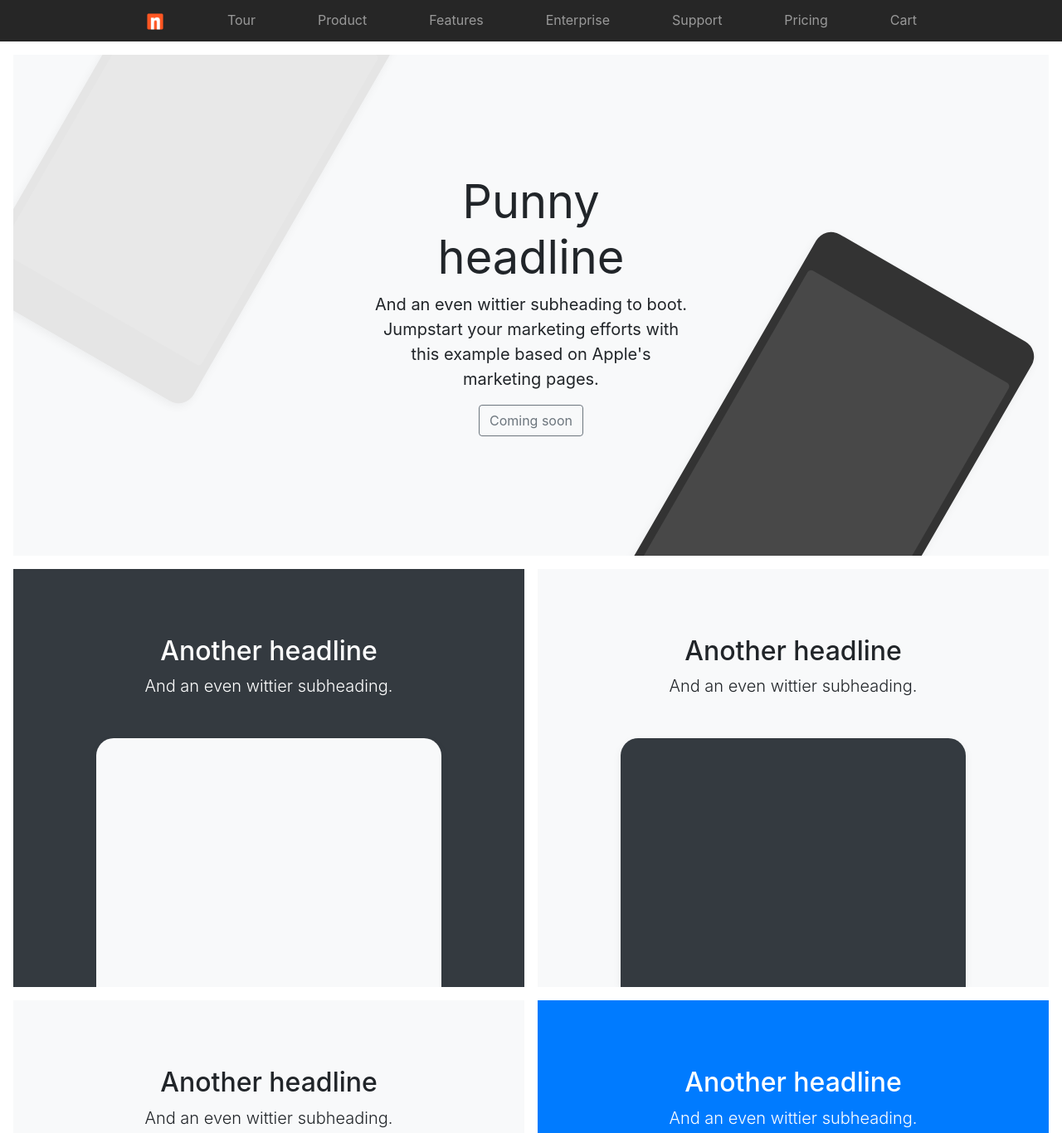
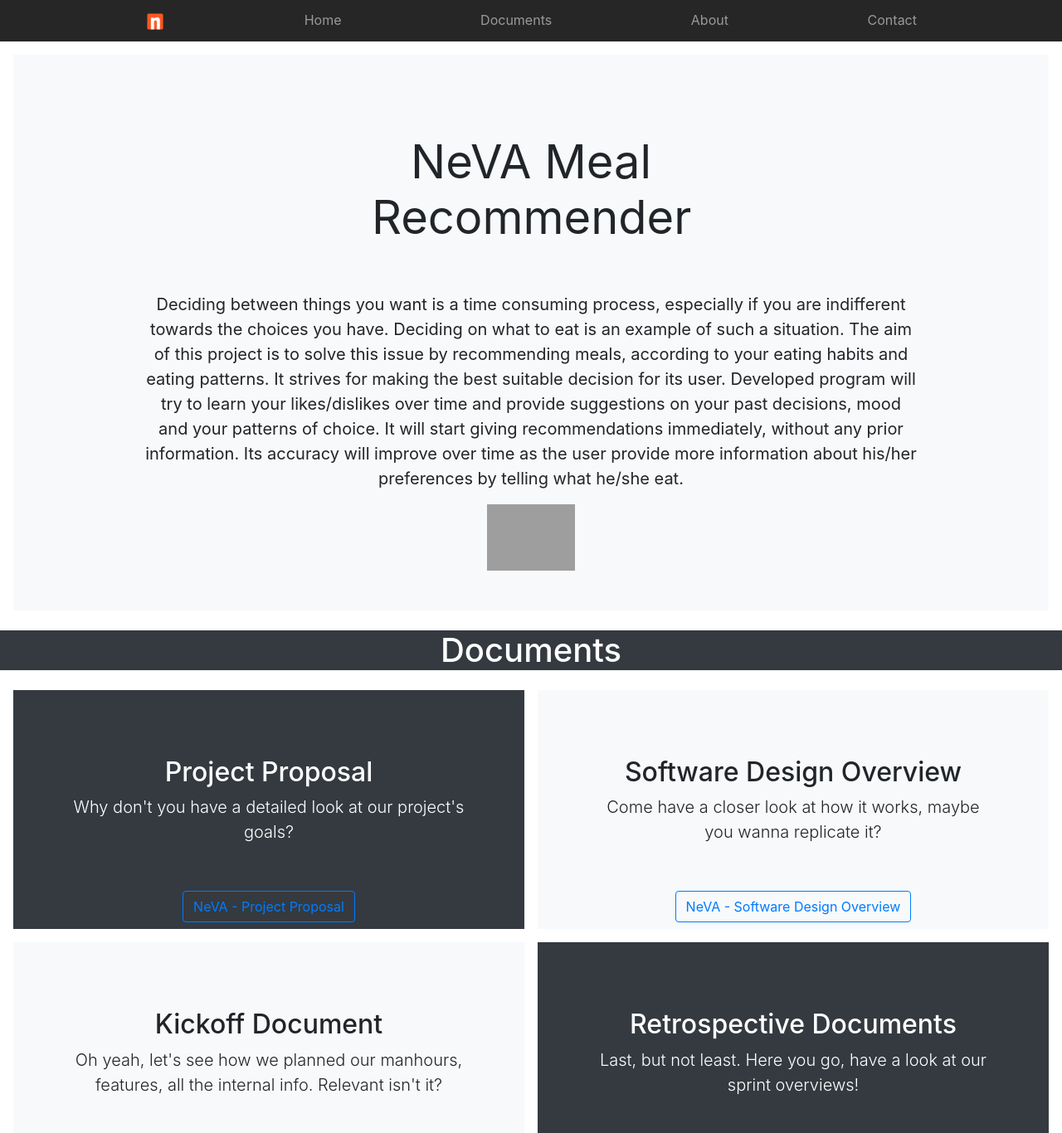
Before and after one commit to kadircet/neva-webpage, a plain HTML site: page index.html in a window 1280 px wide. Shown: the top 1366 px of the page at 83% size. Drawn offline with nearby package versions, Linux system fonts and the light colour scheme; grey boxes are pictures that could not be loaded.

Commit message:
Home & documents

```diff
--- a/index.html
+++ b/index.html
@@ -24,57 +24,58 @@
         <a class="py-2" href="#">
           <img src="favicon.ico" width=24 height=24 fill=none>
         </a>
-        <a class="py-2 d-none d-md-inline-block" href="#">Tour</a>
-        <a class="py-2 d-none d-md-inline-block" href="#">Product</a>
-        <a class="py-2 d-none d-md-inline-block" href="#">Features</a>
-        <a class="py-2 d-none d-md-inline-block" href="#">Enterprise</a>
-        <a class="py-2 d-none d-md-inline-block" href="#">Support</a>
-        <a class="py-2 d-none d-md-inline-block" href="#">Pricing</a>
-        <a class="py-2 d-none d-md-inline-block" href="#">Cart</a>
+        <a class="py-2 d-none d-md-inline-block" href="#home">Home</a>
+        <a class="py-2 d-none d-md-inline-block" href="#documents">Documents</a>
+        <a class="py-2 d-none d-md-inline-block" href="#about">About</a>
+        <a class="py-2 d-none d-md-inline-block" href="#contact">Contact</a>
       </div>
     </nav>
 
-    <div class="position-relative overflow-hidden p-3 p-md-5 m-md-3 text-center bg-light">
-      <div class="col-md-5 p-lg-5 mx-auto my-5">
-        <h1 class="display-4 font-weight-normal">Punny headline</h1>
-        <p class="lead font-weight-normal">And an even wittier subheading to boot. Jumpstart your marketing efforts with this example based on Apple's marketing pages.</p>
-        <a class="btn btn-outline-secondary" href="#">Coming soon</a>
+    <div class="position-relative overflow-hidden p-3 p-md-5 m-md-3 text-center bg-light" id="home">
+      <div class="col-md-5 p-lg-5 mx-auto my-auto">
+        <h1 class="display-4 font-weight-normal">NeVA Meal Recommender</h1>
       </div>
-      <div class="product-device box-shadow d-none d-md-block"></div>
-      <div class="product-device product-device-2 box-shadow d-none d-md-block"></div>
+      <div class="col-md-10 mx-auto">
+        <p class="lead font-weight-normal">Deciding between things you want is a time consuming process, especially if you are indifferent towards the choices you have. Deciding on what to eat is an example of such a situation. The aim of this project is to solve this issue by recommending meals, according to your eating habits and eating patterns. It strives for making the best suitable decision for its user. Developed program will try to learn your likes/dislikes over time and provide suggestions on your past decisions, mood and your patterns of choice. It will start giving recommendations immediately, without any prior information. Its accuracy will improve over time as the user provide more information about his/her preferences by telling what he/she eat.
+</p>
+        <a href='https://play.google.com/store/apps/details?id=mealrecommender.neva.com.neva_android_app&pcampaignid=MKT-Other-global-all-co-prtnr-py-PartBadge-Mar2515-1'><img alt='Get it on Google Play' src='https://play.google.com/intl/en_us/badges/images/generic/en_badge_web_generic.png' height=80 /></a>
+      </div>
     </div>
 
+    <div class="row">
+      <h1 id="documents" class="bg-dark text-center text-white overflow-hidden col-lg-12 mx-auto my-2">Documents</h1>
+    </div>
     <div class="d-md-flex flex-md-equal w-100 my-md-3 pl-md-3">
       <div class="bg-dark mr-md-3 pt-3 px-3 pt-md-5 px-md-5 text-center text-white overflow-hidden">
         <div class="my-3 py-3">
-          <h2 class="display-5">Another headline</h2>
-          <p class="lead">And an even wittier subheading.</p>
+          <h2 class="display-5">Project Proposal</h2>
+          <p class="lead">Why don't you have a detailed look at our project's goals?</p>
         </div>
-        <div class="bg-light box-shadow mx-auto" style="width: 80%; height: 300px; border-radius: 21px 21px 0 0;"></div>
+        <a class="btn btn-outline-primary mx-auto my-2" href="https://docs.google.com/document/d/10lIhroo10AgDp8ME-A28d87OpzYkmyahY33CIRNg0ko/edit?usp=sharing">NeVA - Project Proposal</a>
       </div>
       <div class="bg-light mr-md-3 pt-3 px-3 pt-md-5 px-md-5 text-center overflow-hidden">
         <div class="my-3 p-3">
-          <h2 class="display-5">Another headline</h2>
-          <p class="lead">And an even wittier subheading.</p>
+          <h2 class="display-5">Software Design Overview</h2>
+          <p class="lead">Come have a closer look at how it works, maybe you wanna replicate it?</p>
         </div>
-        <div class="bg-dark box-shadow mx-auto" style="width: 80%; height: 300px; border-radius: 21px 21px 0 0;"></div>
+        <a class="btn btn-outline-primary mx-auto my-2" href="https://docs.google.com/document/d/1HwwvSeaF6wlhi5D4fXrP8pdm5_q9fqnEdwJ7s1xsC7o/edit?usp=sharing">NeVA - Software Design Overview</a>
       </div>
     </div>
 
     <div class="d-md-flex flex-md-equal w-100 my-md-3 pl-md-3">
       <div class="bg-light mr-md-3 pt-3 px-3 pt-md-5 px-md-5 text-center overflow-hidden">
         <div class="my-3 p-3">
-          <h2 class="display-5">Another headline</h2>
-          <p class="lead">And an even wittier subheading.</p>
+          <h2 class="display-5">Kickoff Document</h2>
+          <p class="lead">Oh yeah, let's see how we planned our manhours, features, all the internal info. Relevant isn't it?</p>
         </div>
-        <div class="bg-dark box-shadow mx-auto" style="width: 80%; height: 300px; border-radius: 21px 21px 0 0;"></div>
+        <a class="btn btn-outline-primary mx-auto my-2" href="https://docs.google.com/document/d/1C8qox-o2qHrL5goOt_9wWeNfqdaia22LjvUcJbjm-ys/edit?usp=sharing">NeVA - Software Design Overview</a>
       </div>
-      <div class="bg-primary mr-md-3 pt-3 px-3 pt-md-5 px-md-5 text-center text-white overflow-hidden">
+      <div class="bg-dark mr-md-3 pt-3 px-3 pt-md-5 px-md-5 text-center text-white overflow-hidden">
         <div class="my-3 py-3">
-          <h2 class="display-5">Another headline</h2>
-          <p class="lead">And an even wittier subheading.</p>
+          <h2 class="display-5">Retrospective Documents</h2>
+          <p class="lead">Last, but not least. Here you go, have a look at our sprint overviews!</p>
         </div>
-        <div class="bg-light box-shadow mx-auto" style="width: 80%; height: 300px; border-radius: 21px 21px 0 0;"></div>
+        <a class="btn btn-outline-primary mx-auto my-2" href="https://drive.google.com/drive/folders/1ZjFDhs9Dh7Gsgp_Lf9im6El_RMS8xdXS?usp=sharing">NeVA - Retrospective Documents</a>
       </div>
     </div>
 
```
